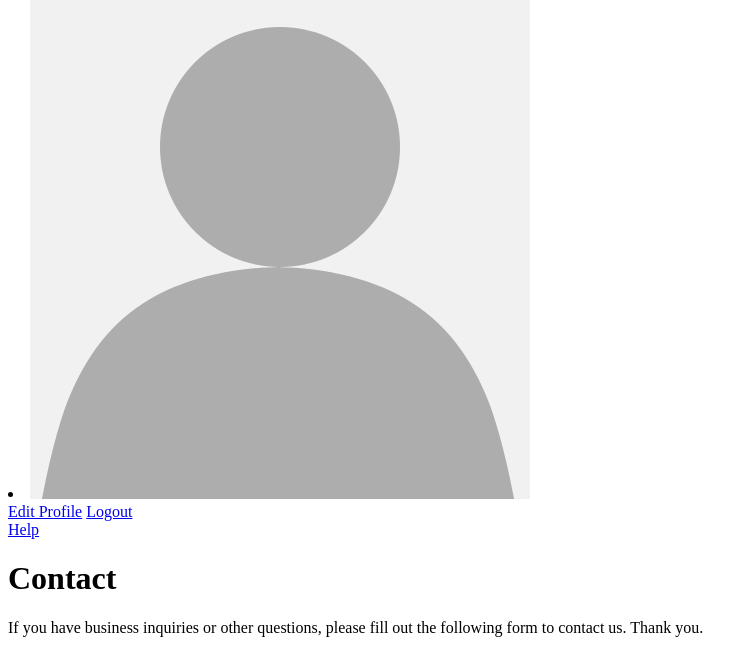
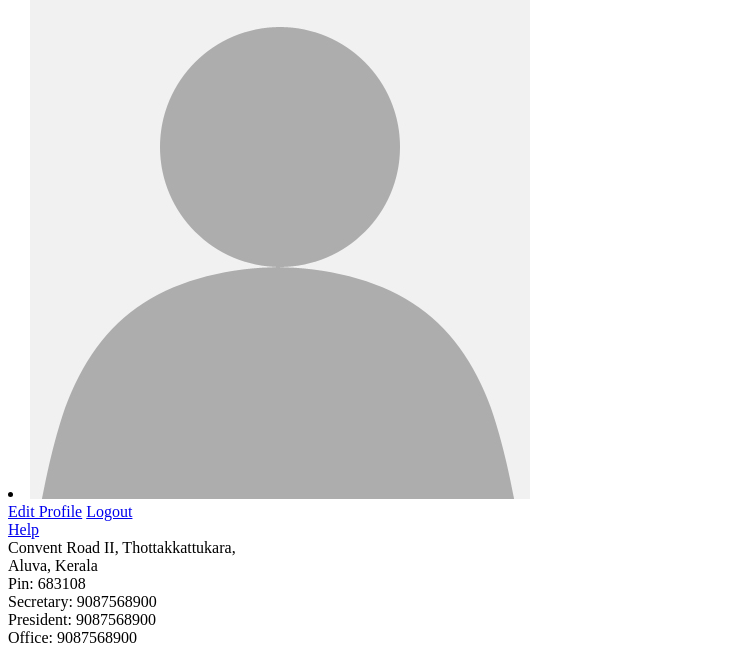
Before and after one commit to vc7deo/tns, a Yii app: template frontend/views/site/contact.php in a window 1280 px wide. Shown: the part 930-1577 px from the top of the page, without its empty margins (0-753 px from the left). Run offline with PHP 8.4 and a stand-in for Yii, Linux system fonts and the light colour scheme; the template is opened without the code that fills it, so the values that code supplies are empty; form fields are guessed from the names that the template uses; some libraries are stand-ins or nearby versions.

Commit message:
contact page, header link to contact page

```diff
--- a/frontend/views/layouts/header.php
+++ b/frontend/views/layouts/header.php
@@ -15,16 +15,16 @@ $cid = Yii::$app->controller->id;
 <div class="collapse navbar-collapse" id="navbarSupportedContent">
 <ul class="navbar-nav mr-auto topnavHead">
 <li class="nav-item">
-<a class="nav-link" href="#">Home </a>
+<a class="nav-link" href="<?=Url::to(['site/dashboards'])?>">Home </a>
 </li>
 <li class="nav-item active">
-<a class="nav-link" href="profile.html">My Profile</a>
+<a class="nav-link" href="<?=Url::to(['site/dashboards'])?>">My Profile</a>
 </li>
 <li class="nav-item">
 <a class="nav-link" href="#">Search</a>
 </li>
 <li class="nav-item">
-<a class="nav-link" href="#">Contact TNS</a>
+<a class="nav-link" href="<?=Url::to(['site/contact'])?>">Contact TNS</a>
 </li>
 </ul>
 <li class="nav-item dropdown">
--- a/frontend/views/site/contact.php
+++ b/frontend/views/site/contact.php
@@ -11,6 +11,49 @@ use yii\captcha\Captcha;
 $this->title = 'Contact';
 $this->params['breadcrumbs'][] = $this->title;
 ?>
+
+
+        <div class="container">
+            <div class="page-wrapper">
+                <div class="contactAddress login-ft">
+
+                    <div class="row">
+                        <div class="col-sm-6">
+                            <div class="address">
+                                Convent Road II, Thottakkattukara,
+                                <div>Aluva, Kerala</div>
+                                <div>Pin: 683108</div>
+                            </div>
+                        </div>
+                        <div class="col-sm-6">
+                            <div class="phone">
+                                <div class="mb-2">
+                                    Secretary:
+                                <span>9087568900</span>
+                            </div>
+                            <div class="mb-2">
+                                President:
+                                <span>9087568900</span>
+                            </div>
+                            <div class="mb-2">
+                                Office:
+                                <span>9087568900</span>
+                            </div>
+                        </div>
+                    </div>
+
+            </div>
+
+
+                        </div>
+                        <div class="gMap">
+                            <iframe src="https://www.google.com/maps/embed?pb=!1m18!1m12!1m3!1d3927.7343137080866!2d76.34379241479522!3d10.120820192768372!2m3!1f0!2f0!3f0!3m2!1i1024!2i768!4f13.1!3m3!1m2!1s0x3b080f3c9c8ec507%3A0xcde2d95576e4d91b!2sConvent%20Rd%20II%2C%20Thottakkattukara%2C%20Aluva%2C%20Kerala%20683108!5e0!3m2!1sen!2sin!4v1650549933363!5m2!1sen!2sin" width="100%" height="450" style="border:0;" allowfullscreen="" loading="lazy" referrerpolicy="no-referrer-when-downgrade"></iframe>
+                        </div>
+
+            </div>
+        </div>
+
+<!--
 <div class="site-contact">
     <h1><?= Html::encode($this->title) ?></h1>
 
@@ -43,3 +86,4 @@ $this->params['breadcrumbs'][] = $this->title;
     </div>
 
 </div>
+-->
```
